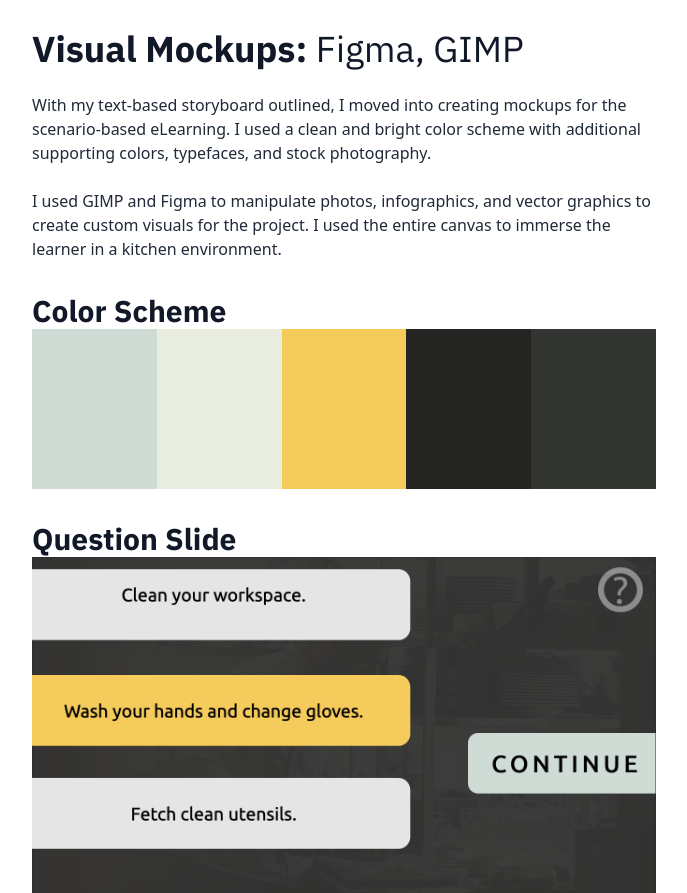
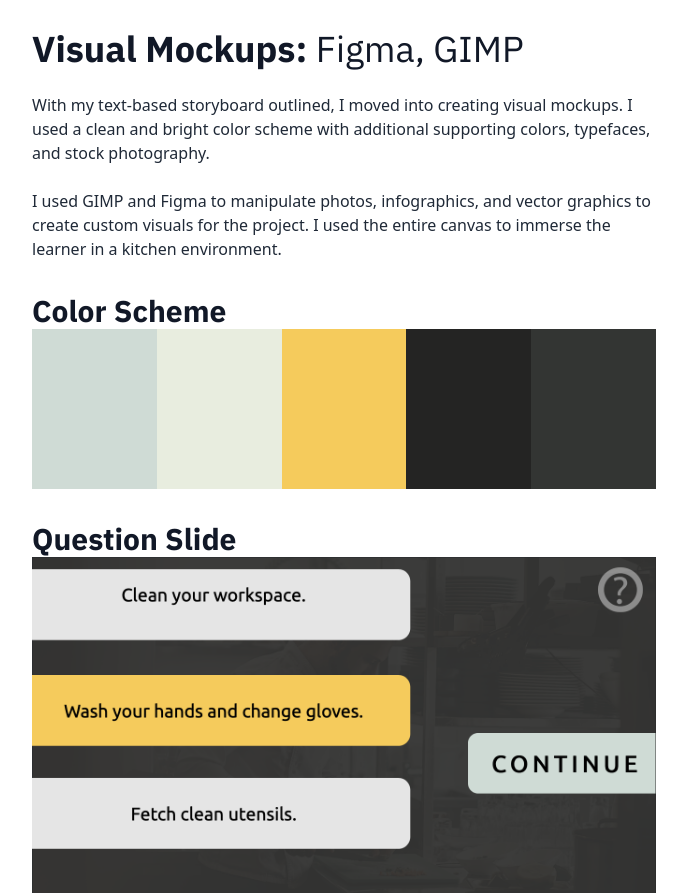
Before and after one commit to andymartin-work/andymartin-work, a website: page gf-food.html in a window 1280 px wide. Shown: the part 3343-4236 px from the top of the page, without its empty margins (296-983 px from the left). Drawn offline with nearby package versions, Linux system fonts and the light colour scheme; a web font is replaced by a local one.

Commit message:
minor text edits
del extra words

```diff
--- a/gf-food.html
+++ b/gf-food.html
@@ -116,7 +116,7 @@ transition: top 0.3s; /* Transition effect when sliding down (and up) */
 
               <div class="w-full mx-auto prose md:w-3/4 lg:w-1/2 max-w-7xl">
 							<h2 class="text-3xl leading-tight text-gray-900 md:text-4xl mt-8 mytext"><span class="font-bold">Visual Mockups:</span> Figma, GIMP</h2>
-							<p class="mt-6">With my text-based storyboard outlined, I moved into creating mockups for the scenario-based eLearning. I used a clean and bright color scheme with additional supporting colors, typefaces, and stock photography.</p>
+							<p class="mt-6">With my text-based storyboard outlined, I moved into creating visual mockups. I used a clean and bright color scheme with additional supporting colors, typefaces, and stock photography.</p>
 							<p class="my-6">I used GIMP and Figma to manipulate photos, infographics, and vector graphics to create custom visuals for the project. I used the entire canvas to immerse the learner in a kitchen environment. </p>
 </div>
               <div class="w-full mx-auto prose md:w-3/4 lg:w-1/2 max-w-6xl mytext">
```
